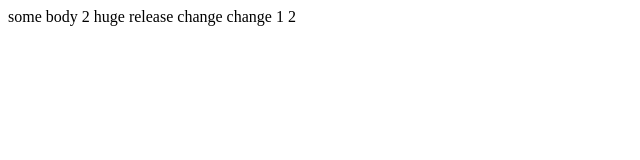
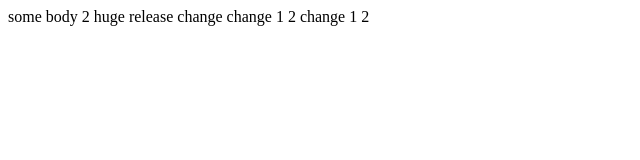
Before and after one commit to arkadiy93/test, a website: page test.html in a window 1280 px wide. Shown: the full height of the page, 0-640 px from the left. Drawn offline with Linux system fonts and the light colour scheme.

Commit message:
Hotfix/1.0.2 (#5)
* 🚧 Change

* 🚧 Change

```diff
--- a/test.html
+++ b/test.html
@@ -9,5 +9,6 @@
     huge release
     change
     change 1 2
+    change 1 2
 </body>
 </html>
```
